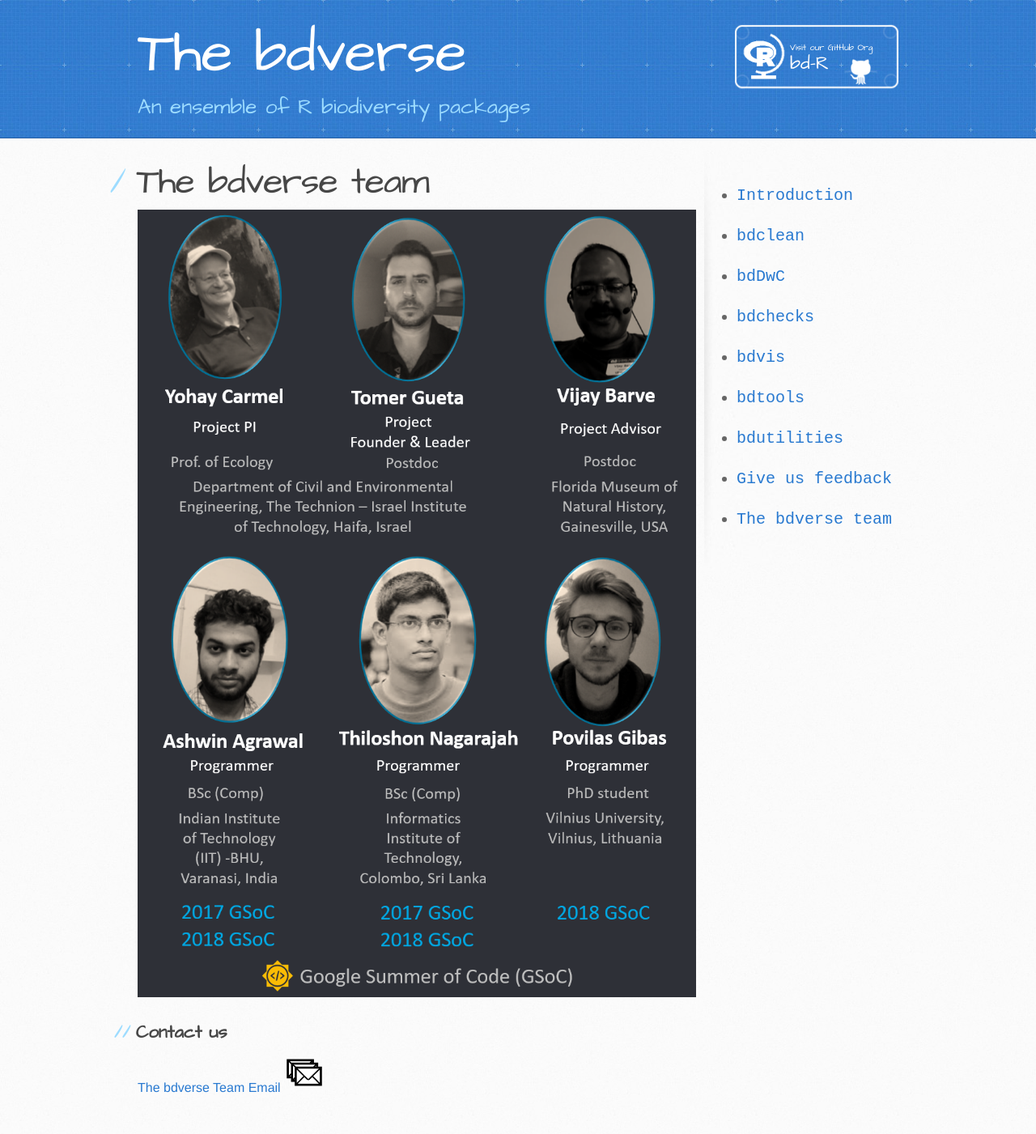
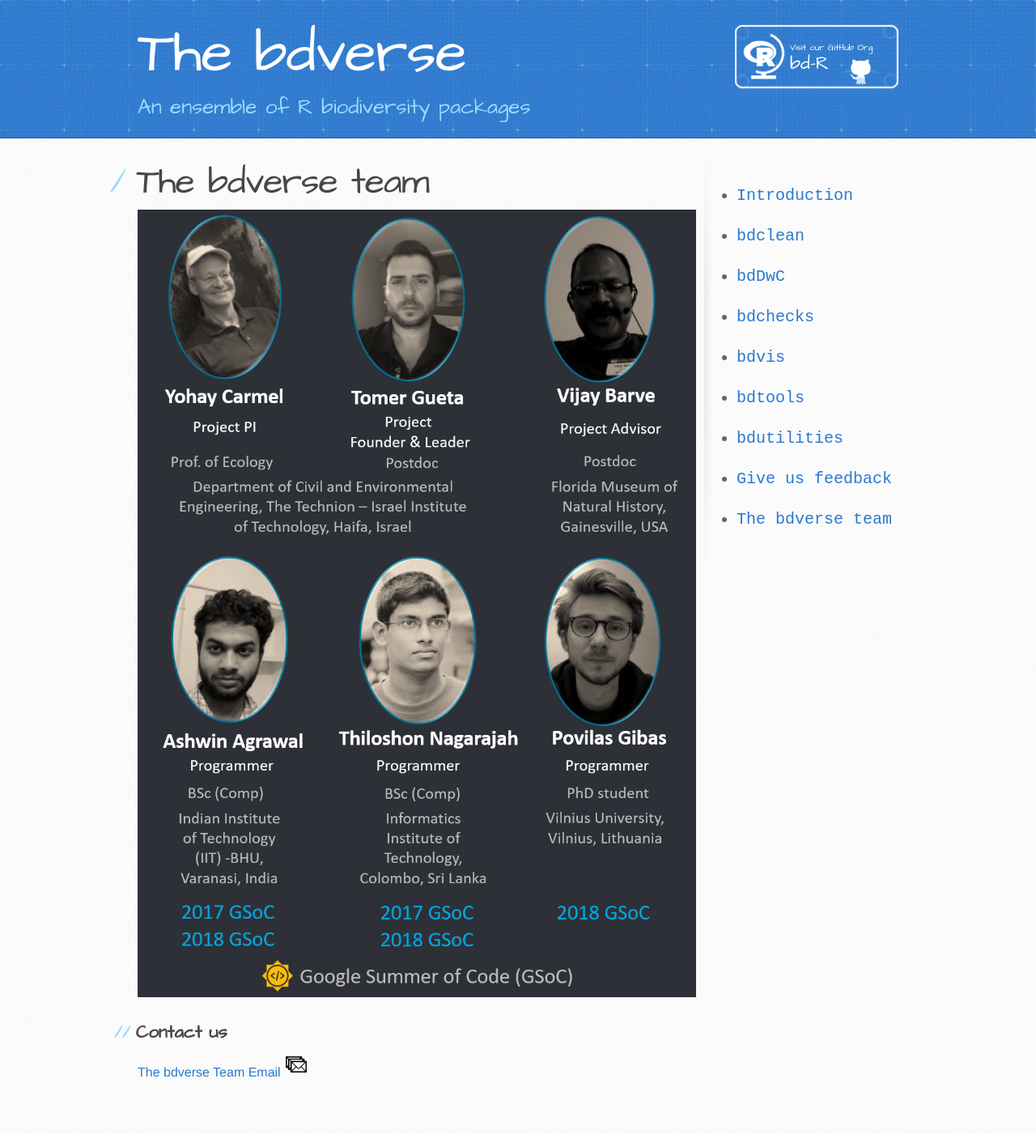
Before and after one commit to bd-R/The-bdverse, a Jekyll site: the page built from the-bdverse-team.md, in a window 1280 px wide. Shown: the whole page at 81% size. Built offline with Jekyll 4.4.1, drawn with Linux system fonts in a browser that asks for light colours; our own code applies the rules of GitHub Pages for plain Markdown files.

Commit message:
draft 10.9

```diff
--- a/the-bdverse-team.md
+++ b/the-bdverse-team.md
@@ -9,4 +9,4 @@ layout: default
 ## Contact us
 
 **<a href="mailto:bdverse-team@googlegroups.com" target="_blank">The bdverse Team Email</a>**
-<a href="mailto:bdverse-team@googlegroups.com" target="_blank"><img src="assets/images/team_email.png" alt="The bdverse team group Email" title= "Email the bdverse team" width="50"/></a>
+<a href="mailto:bdverse-team@googlegroups.com" target="_blank"><img src="assets/images/team_email.png" alt="The bdverse team group Email" title= "Email the bdverse team" width="30"/></a>
```
